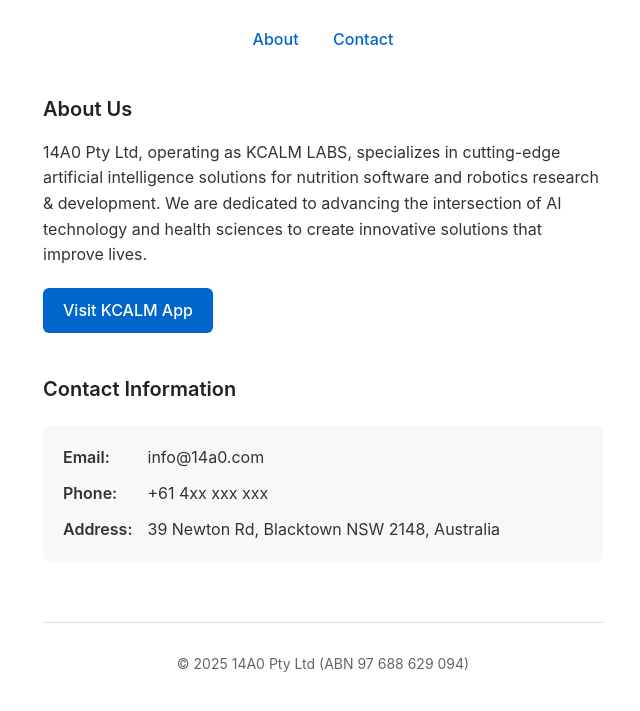
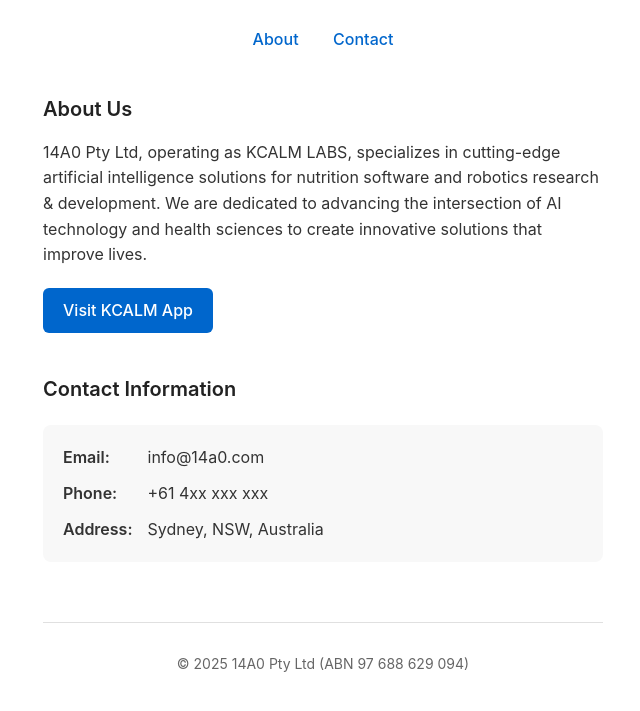
Before and after one commit to 14a0/KCALM-APP-Static-Site, a plain HTML site: page index.html in a window 1280 px wide. Shown: the part 279-990 px from the top of the page, without its empty margins (317-957 px from the left). Drawn offline with Linux system fonts and the light colour scheme.

Commit message:
Update: Remove detailed address, use general location

```diff
--- a/index.html
+++ b/index.html
@@ -168,7 +168,7 @@
             <div class="contact-info">
                 <p><span class="contact-label">Email:</span> info@14a0.com</p>
                 <p><span class="contact-label">Phone:</span> +61 4xx xxx xxx</p>
-                <p><span class="contact-label">Address:</span> 39 Newton Rd, Blacktown NSW 2148, Australia</p>
+                <p><span class="contact-label">Address:</span> Sydney, NSW, Australia</p>
             </div>
         </section>
 
```
